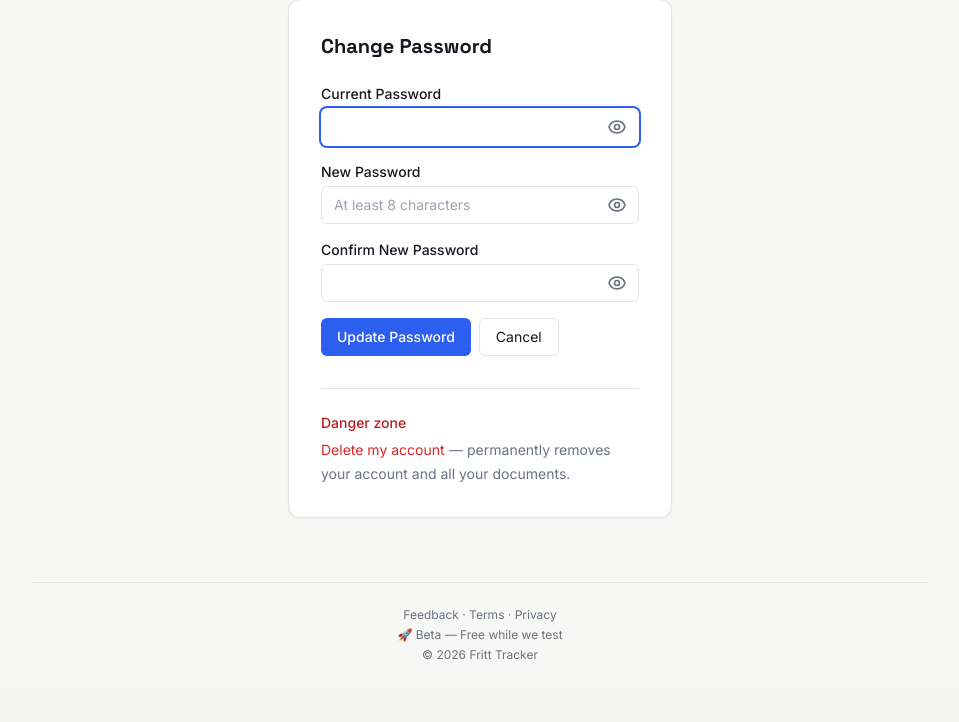
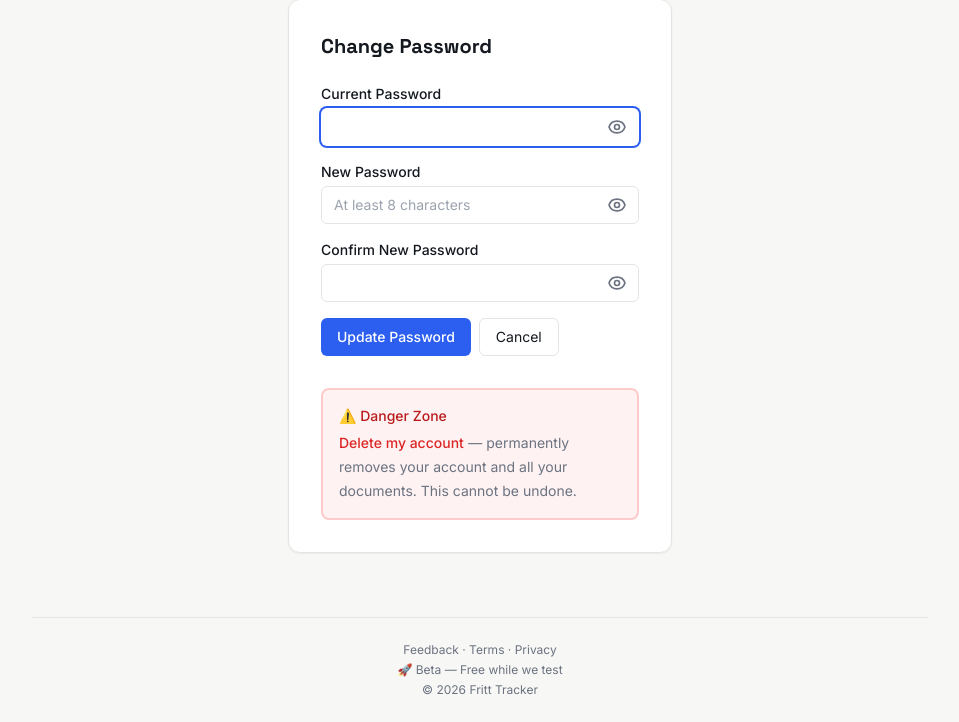
Before and after one commit to sedejordan/docTracker, a Flask app: page /change-password in a window 1280 px wide. Shown: the part 140-862 px from the top of the page, without its empty margins (160-1119 px from the left). Before the commit the page ends 800 px from the top, so only its background shows below. Run offline with Flask 3, Linux system fonts and the light colour scheme; the visitor is signed in with stand-in values (Sample User, id 1); some libraries are stand-ins or nearby versions.

Commit message:
consolidated password toggle and auto focus, added tooltip and ARIA to password toggle

```diff
--- a/templates/change_password.html
+++ b/templates/change_password.html
@@ -19,6 +19,8 @@
         <input type="password" id="current_password" name="current_password" autofocus required
                class="w-full px-3 py-2 border border-line rounded-md text-sm focus:outline-none focus:ring-2 focus:ring-fritt focus:border-transparent pr-10">
         <button type="button" onclick="togglePassword('current_password', this)"
+                title="Show/hide password"
+                aria-label="Toggle password visibility"
                 class="absolute right-3 top-1/2 -translate-y-1/2 text-muted hover:text-ink transition-colors">
           <svg class="w-5 h-5 eye-icon" fill="none" stroke="currentColor" viewBox="0 0 24 24">
             <path stroke-linecap="round" stroke-linejoin="round" stroke-width="2" d="M15 12a3 3 0 11-6 0 3 3 0 016 0z"/>
@@ -33,6 +35,8 @@
         <input type="password" id="new_password" name="new_password" placeholder="At least 8 characters" required
                class="w-full px-3 py-2 border border-line rounded-md text-sm focus:outline-none focus:ring-2 focus:ring-fritt focus:border-transparent pr-10">
         <button type="button" onclick="togglePassword('new_password', this)"
+                title="Show/hide password"
+                aria-label="Toggle password visibility"
                 class="absolute right-3 top-1/2 -translate-y-1/2 text-muted hover:text-ink transition-colors">
           <svg class="w-5 h-5 eye-icon" fill="none" stroke="currentColor" viewBox="0 0 24 24">
             <path stroke-linecap="round" stroke-linejoin="round" stroke-width="2" d="M15 12a3 3 0 11-6 0 3 3 0 016 0z"/>
@@ -47,6 +51,8 @@
         <input type="password" id="confirm_password" name="confirm_password" required
                class="w-full px-3 py-2 border border-line rounded-md text-sm focus:outline-none focus:ring-2 focus:ring-fritt focus:border-transparent pr-10">
         <button type="button" onclick="togglePassword('confirm_password', this)"
+                title="Show/hide password"
+                aria-label="Toggle password visibility"
                 class="absolute right-3 top-1/2 -translate-y-1/2 text-muted hover:text-ink transition-colors">
           <svg class="w-5 h-5 eye-icon" fill="none" stroke="currentColor" viewBox="0 0 24 24">
             <path stroke-linecap="round" stroke-linejoin="round" stroke-width="2" d="M15 12a3 3 0 11-6 0 3 3 0 016 0z"/>
@@ -61,10 +67,12 @@
     </div>
   </form>
 
-  <div class="mt-8 pt-6 border-t border-line">
-    <p class="text-sm font-medium text-red-700 mb-1">Danger zone</p>
-    <a href="/delete-account" class="text-sm text-red-600 hover:underline">Delete my account</a>
-    <span class="text-sm text-muted"> — permanently removes your account and all your documents.</span>
+  <div class="mt-8 border-2 border-red-200 rounded-lg p-4 bg-red-50">
+    <p class="text-sm font-medium text-red-700 mb-1 flex items-center gap-2">
+      ⚠️ Danger Zone
+    </p>
+    <a href="/delete-account" class="text-sm text-red-600 hover:underline font-medium">Delete my account</a>
+    <span class="text-sm text-muted"> — permanently removes your account and all your documents. This cannot be undone.</span>
   </div>
 </div>
 {% endblock %}
--- a/templates/delete_account.html
+++ b/templates/delete_account.html
@@ -20,6 +20,8 @@
         <input type="password" id="password" name="password" placeholder="At least 8 characters" autofocus required
                 class="w-full px-3 py-2 border border-line rounded-md text-sm focus:outline-none focus:ring-2 focus:ring-fritt focus:border-transparent pr-10">
         <button type="button" onclick="togglePassword('password', this)"
+                title="Show/hide password"
+                aria-label="Toggle password visibility"
                 class="absolute right-3 top-1/2 -translate-y-1/2 text-muted hover:text-ink transition-colors">
           <svg class="w-5 h-5 eye-icon" fill="none" stroke="currentColor" viewBox="0 0 24 24">
             <path stroke-linecap="round" stroke-linejoin="round" stroke-width="2" d="M15 12a3 3 0 11-6 0 3 3 0 016 0z"/>
--- a/templates/landing.html
+++ b/templates/landing.html
@@ -15,6 +15,12 @@
       href="https://fonts.googleapis.com/css2?family=Space+Grotesk:wght@500;700&family=Inter:wght@400;500;600&display=swap"
       rel="stylesheet"
     />
+
+    <meta property="og:title" content="Fritt Tracker — Never miss a document expiry date again" />
+    <meta property="og:description" content="Track passports, visas, contracts, and insurance expiry dates. Free while we test." />
+    <meta property="og:image" content="https://fritt-tracker.onrender.com/static/fritt-tracker-logo.png" />
+    <meta property="og:url" content="https://fritt-tracker.onrender.com" />
+    <meta name="twitter:card" content="summary_large_image" />
 
     <script src="https://cdn.tailwindcss.com"></script>
     <script>
--- a/templates/login.html
+++ b/templates/login.html
@@ -22,6 +22,8 @@
         <input type="password" id="password" name="password" required
                class="w-full px-3 py-2 border border-line rounded-md text-sm focus:outline-none focus:ring-2 focus:ring-fritt focus:border-transparent pr-10">
         <button type="button" onclick="togglePassword('password', this)"
+                title="Show/hide password"
+                aria-label="Toggle password visibility"
                 class="absolute right-3 top-1/2 -translate-y-1/2 text-muted hover:text-ink transition-colors">
           <svg class="w-5 h-5 eye-icon" fill="none" stroke="currentColor" viewBox="0 0 24 24">
             <path stroke-linecap="round" stroke-linejoin="round" stroke-width="2" d="M15 12a3 3 0 11-6 0 3 3 0 016 0z"/>
--- a/templates/register.html
+++ b/templates/register.html
@@ -26,6 +26,8 @@
         <input type="password" id="password" name="password" placeholder="At least 8 characters" required
                class="w-full px-3 py-2 border border-line rounded-md text-sm focus:outline-none focus:ring-2 focus:ring-fritt focus:border-transparent pr-10">
         <button type="button" onclick="togglePassword('password', this)"
+                title="Show/hide password"
+                aria-label="Toggle password visibility"
                 class="absolute right-3 top-1/2 -translate-y-1/2 text-muted hover:text-ink transition-colors">
           <svg class="w-5 h-5 eye-icon" fill="none" stroke="currentColor" viewBox="0 0 24 24">
             <path stroke-linecap="round" stroke-linejoin="round" stroke-width="2" d="M15 12a3 3 0 11-6 0 3 3 0 016 0z"/>
--- a/templates/reset_password.html
+++ b/templates/reset_password.html
@@ -28,6 +28,8 @@
           <input type="password" id="password" name="password" placeholder="At least 8 characters" autofocus required
                  class="w-full px-3 py-2 border border-line rounded-md text-sm focus:outline-none focus:ring-2 focus:ring-fritt focus:border-transparent pr-10">
           <button type="button" onclick="togglePassword('password', this)"
+                  title="Show/hide password"
+                  aria-label="Toggle password visibility"
                   class="absolute right-3 top-1/2 -translate-y-1/2 text-muted hover:text-ink transition-colors">
             <svg class="w-5 h-5 eye-icon" fill="none" stroke="currentColor" viewBox="0 0 24 24">
               <path stroke-linecap="round" stroke-linejoin="round" stroke-width="2" d="M15 12a3 3 0 11-6 0 3 3 0 016 0z"/>
@@ -42,6 +44,8 @@
           <input type="password" id="confirm_password" name="confirm_password" required
                  class="w-full px-3 py-2 border border-line rounded-md text-sm focus:outline-none focus:ring-2 focus:ring-fritt focus:border-transparent pr-10">
           <button type="button" onclick="togglePassword('confirm_password', this)"
+                  title="Show/hide password"
+                  aria-label="Toggle password visibility"
                   class="absolute right-3 top-1/2 -translate-y-1/2 text-muted hover:text-ink transition-colors">
             <svg class="w-5 h-5 eye-icon" fill="none" stroke="currentColor" viewBox="0 0 24 24">
               <path stroke-linecap="round" stroke-linejoin="round" stroke-width="2" d="M15 12a3 3 0 11-6 0 3 3 0 016 0z"/>
```
Also changed, not shown: templates/base.html (+3 -4 lines).
